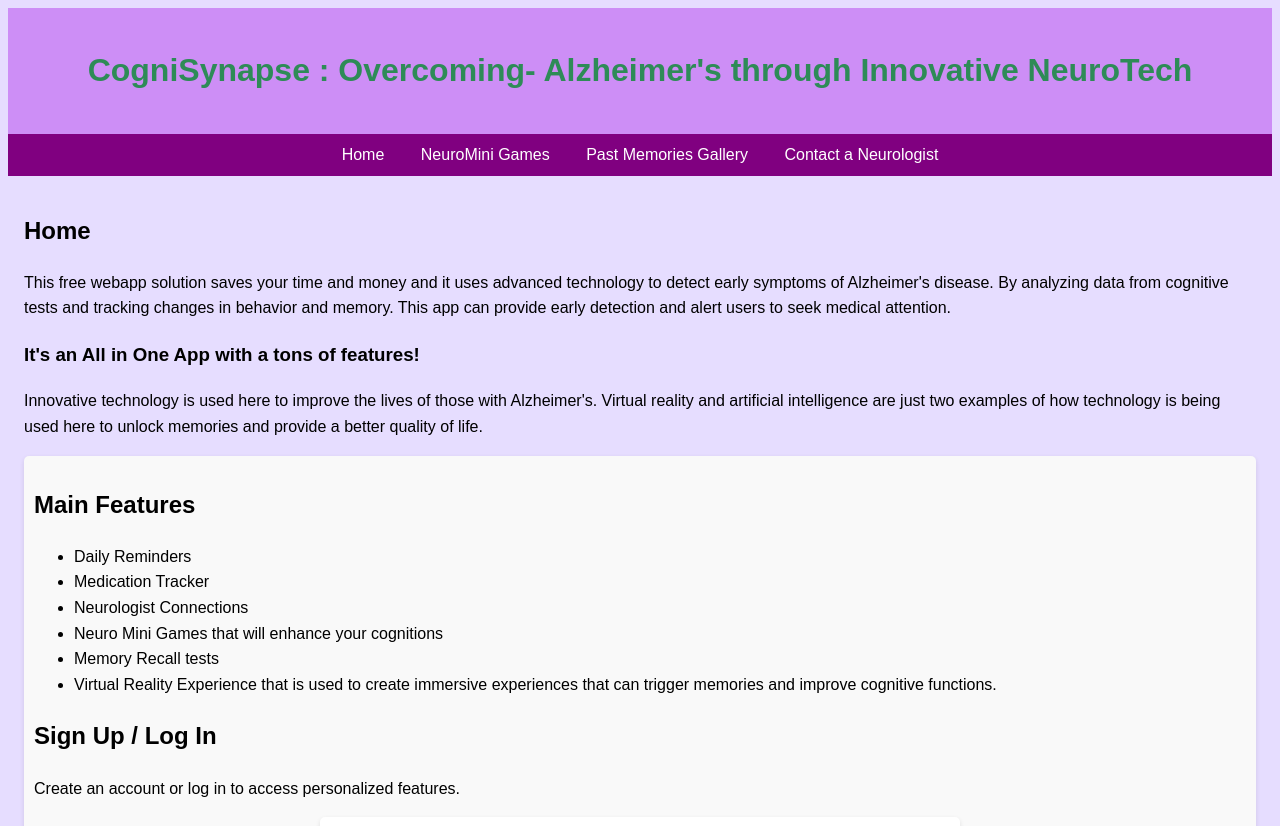
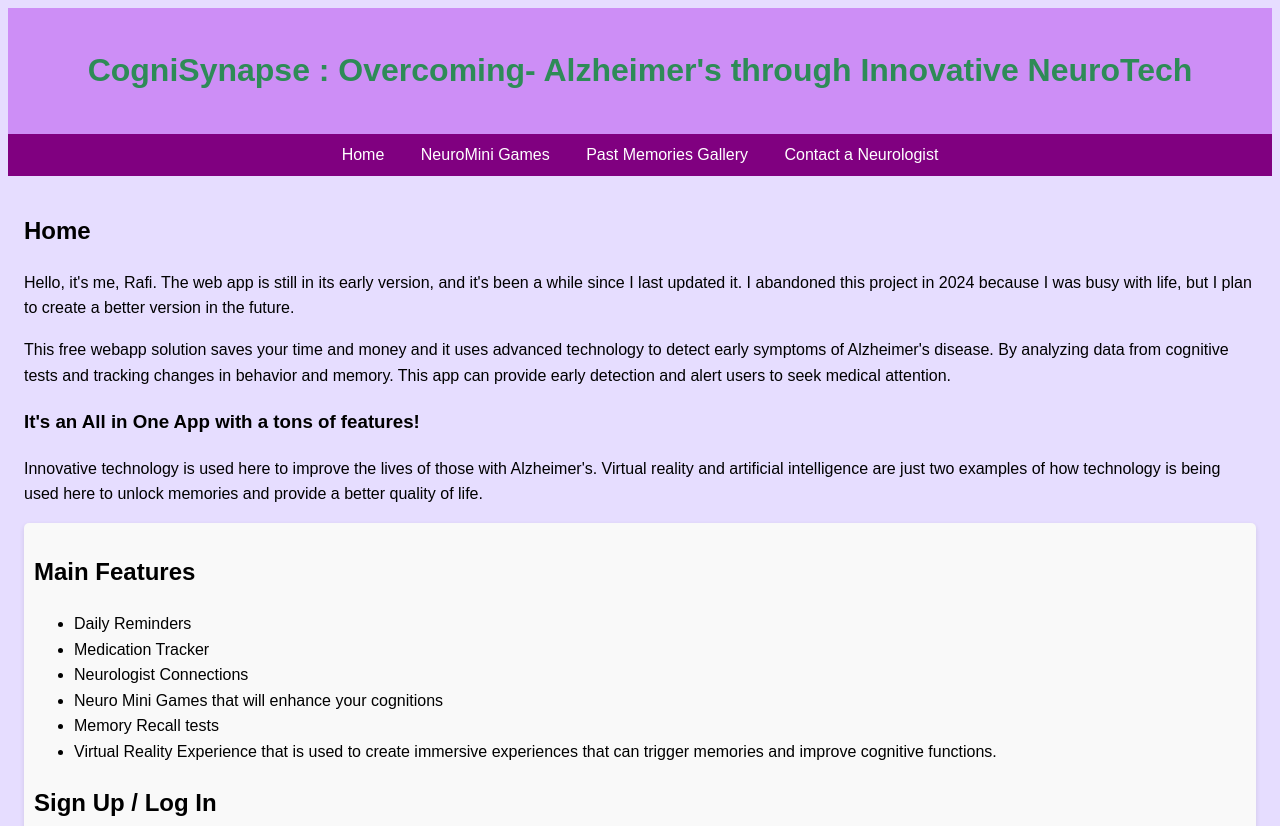
Before and after one commit to Arrceeus/CogniSynapse-Overcoming-Alzheimer-s-through-Innovative-NeuroTech, a plain HTML site: page index.html in a window 1280 px wide. Shown: the top 826 px of the page. Drawn offline with Linux system fonts and the light colour scheme.

Commit message:
Update index.html

```diff
--- a/index.html
+++ b/index.html
@@ -111,6 +111,7 @@
   <main>
     <section id="home">
       <h2>Home</h2>
+      <p>Hello, it's me, Rafi. The web app is still in its early version, and it's been a while since I last updated it. I abandoned this project in 2024 because I was busy with life, but I plan to create a better version in the future. </p>
       <p>This free webapp solution saves your time and money and it uses advanced technology to detect early symptoms of Alzheimer's disease. By analyzing data from cognitive tests and tracking changes in behavior and memory. This app can provide early detection and alert users to seek medical attention.</p>
       <p> <h3>It's an All in One App with a tons of features!</h3> Innovative technology is used here to improve the lives of those with Alzheimer's. Virtual reality and artificial intelligence are just two examples of how technology is being used here to unlock memories and provide a better quality of life.
 </p>
```
